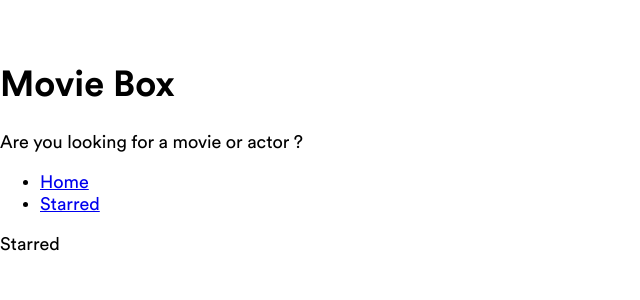
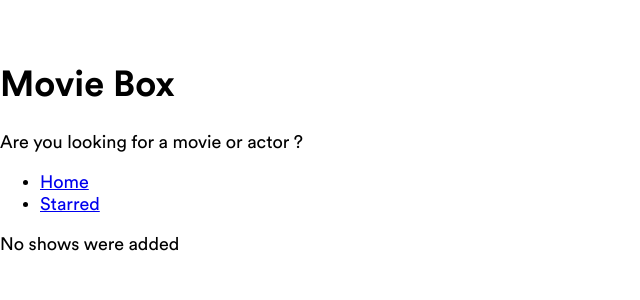
Before and after one commit to dhanush72/movie-box, a React (Create React App) app: page /starred in a window 1280 px wide. Shown: the top 300 px of the page, without its empty margins (0-640 px from the left). Built offline with nearby package versions, Linux system fonts and the light colour scheme.

Commit message:
added => starred cards are displayed in starred page

```diff
--- a/src/pages/Starred.js
+++ b/src/pages/Starred.js
@@ -1,9 +1,43 @@
-import React from 'react';
+import React, { useState, useEffect } from 'react';
 import Render from '../components/Render';
+import { useShows } from '../misc/customHooks';
+import { apiGet } from '../misc/config';
+import ShowGrid from '../components/show/ShowGrid';
 
 // eslint-disable-next-line arrow-body-style
 const Starred = () => {
-  return <Render>Starred</Render>;
+  const [starred] = useShows();
+  const [shows, setShows] = useState(null);
+  const [isLoading, setIsLoading] = useState(true);
+  const [error, setError] = useState(null);
+
+  useEffect(() => {
+    if (starred && starred.length > 0) {
+      const promises = starred.map(showId => apiGet(`/shows/${showId}`));
+
+      Promise.all(promises)
+        .then(apiData => apiData.map(show => ({ show })))
+        .then(results => {
+          setShows(results);
+          setIsLoading(false);
+        })
+        .catch(err => {
+          setError(err.messages);
+          setIsLoading(false);
+        });
+    } else {
+      setIsLoading(false);
+    }
+  }, [starred]);
+
+  return (
+    <Render>
+      {isLoading && <div>shows are still loading</div>}{' '}
+      {error && <div>error occured</div>}{' '}
+      {!isLoading && !shows && <div>No shows were added</div>}
+      {!isLoading && !error && shows && <ShowGrid data={shows} />}
+    </Render>
+  );
 };
 
 export default Starred;
```
Also changed, not shown: 1 other file (tests, documents, lock files or other folders).
